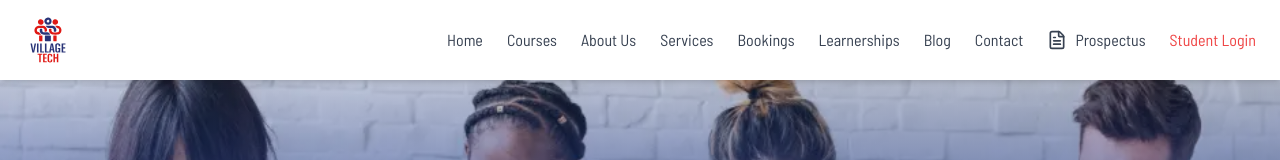
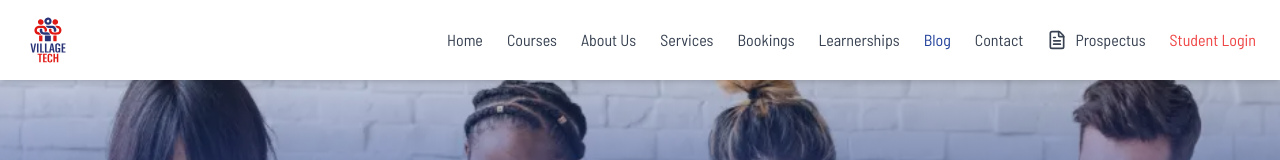
Before and after one commit to Ristar-art/Vill-Tech, a SvelteKit app: page /Blog in a window 1280 px wide. Shown: the top 160 px of the page. Built offline with nearby package versions, Linux system fonts and the light colour scheme; no server answers; the database is empty.

Commit message:
fix: replaced blog with Blog

```diff
--- a/src/routes/Header.svelte
+++ b/src/routes/Header.svelte
@@ -257,7 +257,7 @@
         <span>Learnerships</span>
       </a>
 
-      <a href="/blog" class="{$page.url.pathname === '/blog' ? 'text-[#21409A]' : 'text-gray-700'} flex items-center space-x-2 hover:text-[#21409A] transition duration-300">
+      <a href="/Blog" class="{$page.url.pathname === '/Blog' ? 'text-[#21409A]' : 'text-gray-700'} flex items-center space-x-2 hover:text-[#21409A] transition duration-300">
         <span>Blog</span>
       </a>
 
@@ -338,7 +338,7 @@
           {/if}
         </div>
 
-        <a href="/blog" class="{$page.url.pathname === '/blog' ? 'text-[#21409A]' : 'text-gray-700'} flex items-center space-x-2 hover:text-[#21409A] transition duration-300">
+        <a href="/Blog" class="{$page.url.pathname === '/Blog' ? 'text-[#21409A]' : 'text-gray-700'} flex items-center space-x-2 hover:text-[#21409A] transition duration-300">
           <span>Blog</span>
         </a>
 
```
